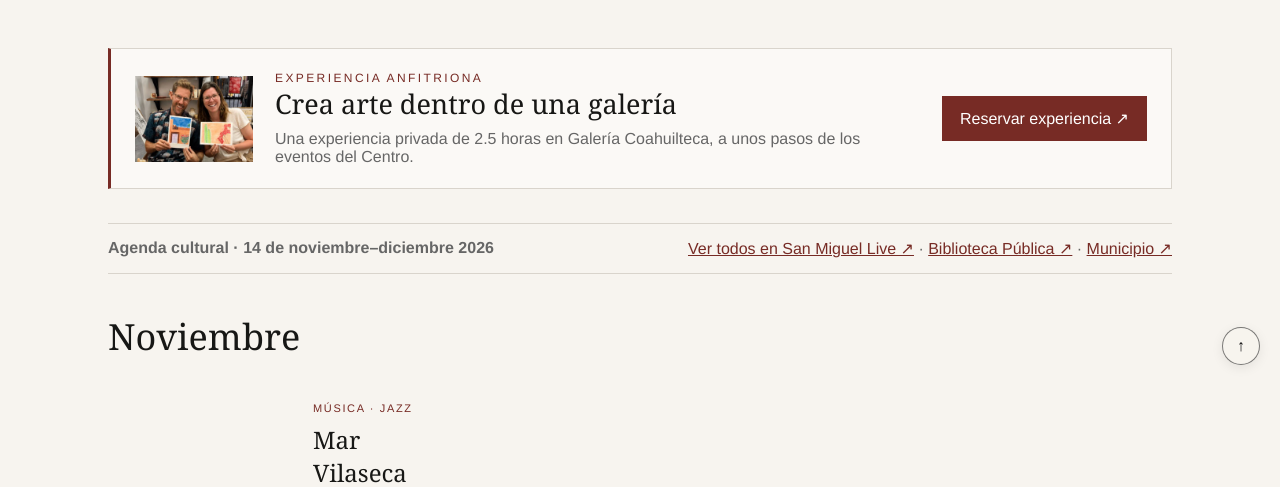
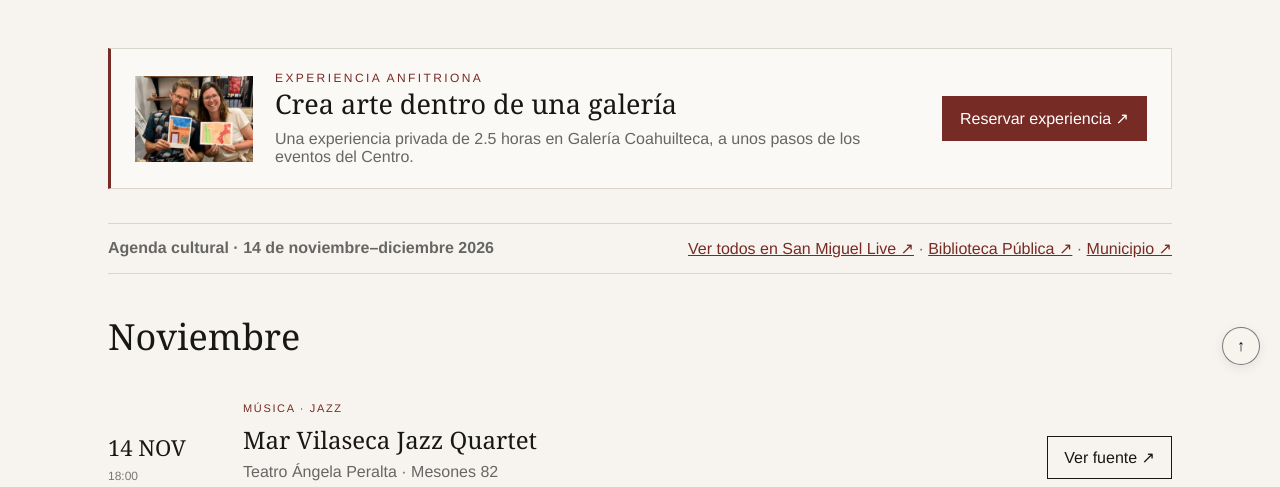
Before and after one commit to indhirardz-dotcom/galeria_coahuilteca, a plain HTML site: page agenda.html in a window 1280 px wide. Shown: the part 415-902 px from the top of the page. Drawn offline with Linux system fonts and the light colour scheme.

Commit message:
Fix agenda event card grid without thumbnails

```diff
--- a/agenda.html
+++ b/agenda.html
@@ -130,7 +130,7 @@
       }
       .event {
         display: grid;
-        grid-template-columns: 180px 110px 1fr auto;
+        grid-template-columns: 110px minmax(0, 1fr) max-content;
         gap: 25px;
         align-items: center;
         padding: 25px 0;
```
